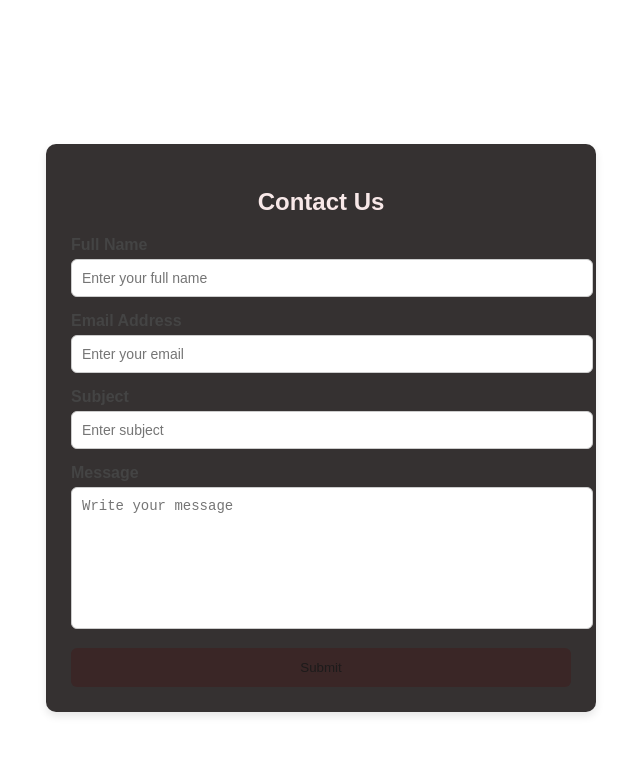
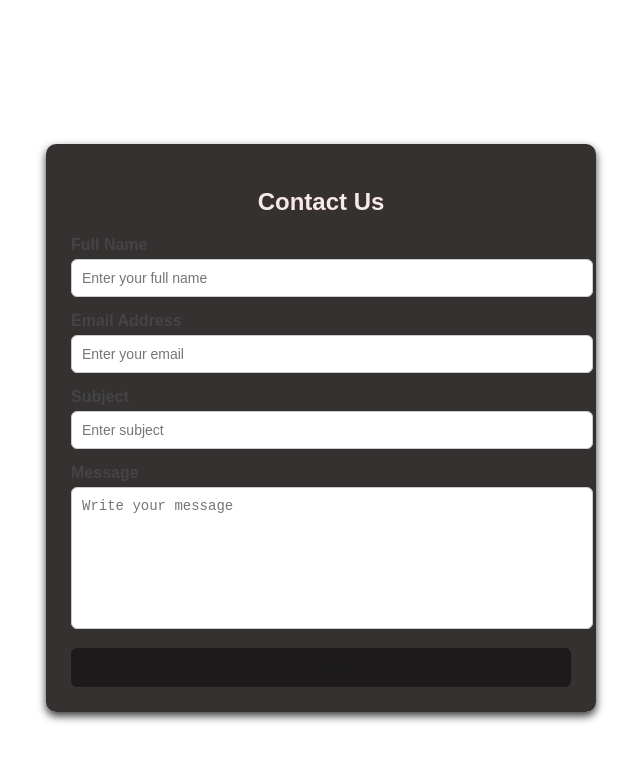
Before and after one commit to tasbihakarim/elevvo-task2, a plain HTML site: page index.html in a window 1280 px wide. In both pictures the pointer is over the button "Submit". Shown: the whole page, without its empty margins (319-959 px from the left). Drawn offline with Linux system fonts and the light colour scheme.

Commit message:
Update CSS background settings

```diff
--- a/style.css
+++ b/style.css
@@ -16,7 +16,7 @@ body {
   border-radius: 10px;
   max-width: 500px;
   width: 100%;
-  box-shadow: 0px 4px 8px rgba(0,0,0,0.1);
+  box-shadow: 0px 4px 8px rgba(8, 5, 5, 0.795);
 }
 
 .contact-form h2 {
@@ -63,7 +63,7 @@ textarea {
 }
 
 .btn:hover {
-  background: #4d08083d;
+  background: #00000079;
 }
 
 /* Responsive */
```
